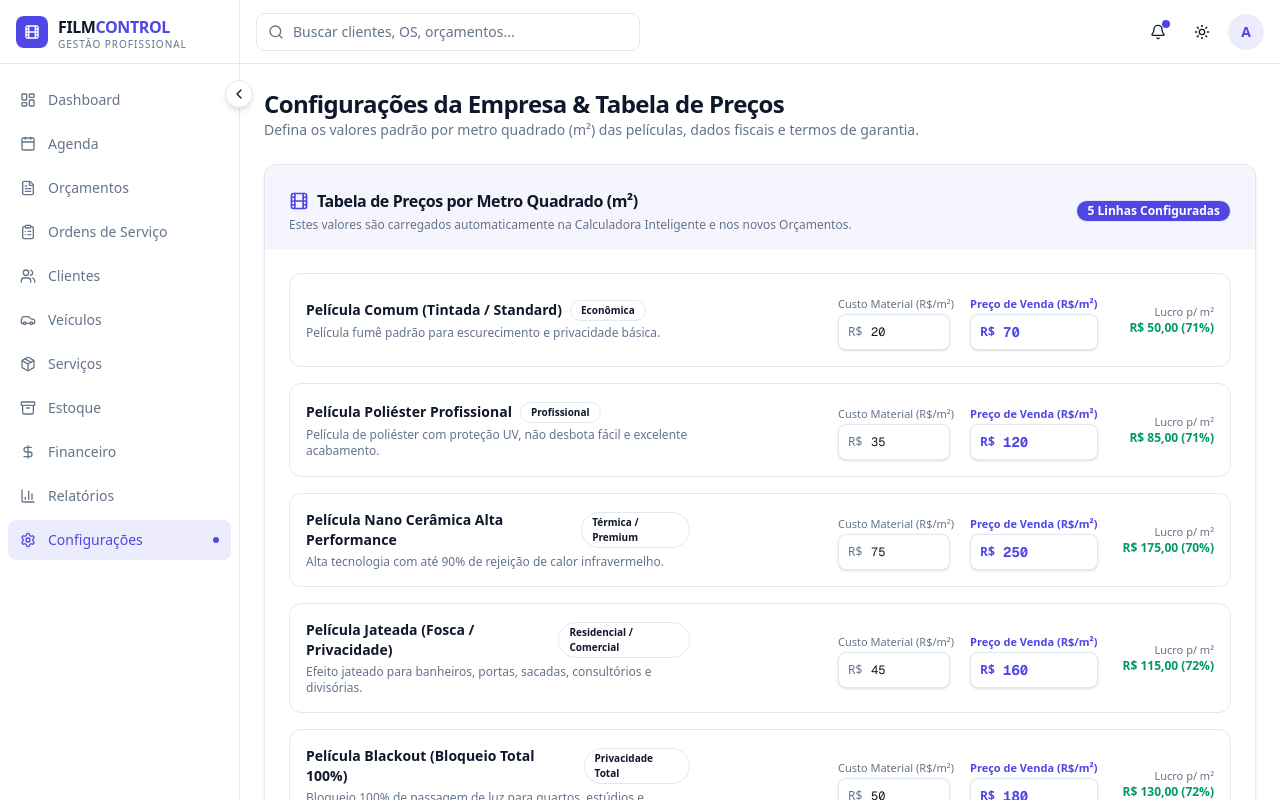
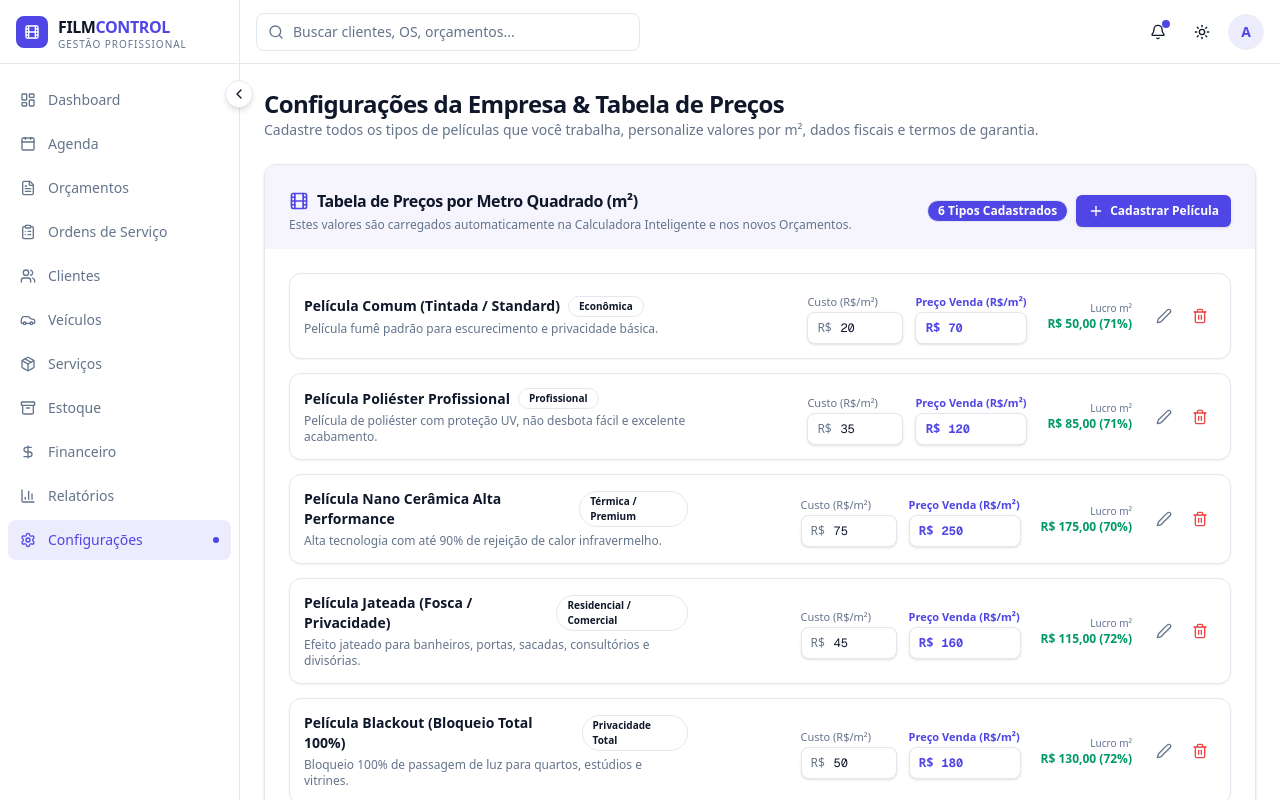
Before and after one commit to RicardoBrito-Dev/filmcontrol, a Next.js app: page /configuracoes in a window 1280 px wide. Built offline with nearby package versions, Linux system fonts and the light colour scheme.

Commit message:
feat: cadastro completo e dinamico de tipos de peliculas na tela de configuracoes

```diff
--- a/src/app/(dashboard)/configuracoes/page.tsx
+++ b/src/app/(dashboard)/configuracoes/page.tsx
@@ -14,12 +14,24 @@ import {
   Layers,
   Sparkles,
   CheckCircle2,
+  Plus,
+  Trash2,
+  Edit2,
+  Percent,
 } from 'lucide-react'
 import { Card, CardContent, CardDescription, CardHeader, CardTitle } from '@/components/ui/card'
 import { Button } from '@/components/ui/button'
 import { Input } from '@/components/ui/input'
 import { Label } from '@/components/ui/label'
 import { Badge } from '@/components/ui/badge'
+import {
+  Dialog,
+  DialogContent,
+  DialogDescription,
+  DialogFooter,
+  DialogHeader,
+  DialogTitle,
+} from '@/components/ui/dialog'
 import {
   filmPricingService,
   DEFAULT_FILM_PRICES,
@@ -48,6 +60,16 @@ export default function ConfiguracoesPage() {
 
   const [saving, setSaving] = useState(false)
 
+  // Modal para Adicionar / Editar Película
+  const [isModalOpen, setIsModalOpen] = useState(false)
+  const [editingKey, setEditingKey] = useState<string | null>(null)
+  const [modalName, setModalName] = useState('')
+  const [modalBadge, setModalBadge] = useState('Profissional')
+  const [modalCategory, setModalCategory] = useState<'AUTOMOTIVO' | 'RESIDENCIAL' | 'COMERCIAL' | 'TODOS'>('TODOS')
+  const [modalDesc, setModalDesc] = useState('')
+  const [modalCost, setModalCost] = useState<number>(30)
+  const [modalPrice, setModalPrice] = useState<number>(100)
+
   useEffect(() => {
     const loaded = filmPricingService.getPricing()
     setFilmPrices(loaded)
@@ -63,11 +85,76 @@ export default function ConfiguracoesPage() {
     }))
   }
 
+  const handleOpenAddModal = () => {
+    setEditingKey(null)
+    setModalName('')
+    setModalBadge('Profissional')
+    setModalCategory('TODOS')
+    setModalDesc('')
+    setModalCost(35)
+    setModalPrice(120)
+    setIsModalOpen(true)
+  }
+
+  const handleOpenEditModal = (key: string) => {
+    const config = filmPrices[key]
+    if (!config) return
+    setEditingKey(key)
+    setModalName(config.name)
+    setModalBadge(config.badge || 'Profissional')
+    setModalCategory(config.category || 'TODOS')
+    setModalDesc(config.description || '')
+    setModalCost(config.costPerM2 || 0)
+    setModalPrice(config.pricePerM2 || 0)
+    setIsModalOpen(true)
+  }
+
+  const handleSaveModal = (e: React.FormEvent) => {
+    e.preventDefault()
+    if (!modalName.trim()) {
+      toast({ title: 'Informe o nome da película', variant: 'destructive' })
+      return
+    }
+
+    const key = editingKey || 'film_' + Date.now()
+    const newConfig: FilmPriceConfig = {
+      id: key,
+      name: modalName.trim(),
+      badge: modalBadge.trim() || 'Personalizada',
+      category: modalCategory,
+      description: modalDesc.trim() || 'Película configurada pela loja.',
+      costPerM2: Number(modalCost) || 0,
+      pricePerM2: Number(modalPrice) || 0,
+    }
+
+    const updated = filmPricingService.updatePricing(key, newConfig)
+    setFilmPrices({ ...updated })
+    setIsModalOpen(false)
+
+    toast({
+      title: editingKey ? 'Película atualizada!' : 'Nova película cadastrada!',
+      description: `${newConfig.name} disponível para orçamentos e calculadora.`,
+      variant: 'success' as 'default',
+    })
+  }
+
+  const handleDeleteFilm = (key: string) => {
+    if (Object.keys(filmPrices).length <= 1) {
+      toast({ title: 'Você precisa manter pelo menos 1 película cadastrada', variant: 'destructive' })
+      return
+    }
+    const updated = filmPricingService.deletePricing(key)
+    setFilmPrices({ ...updated })
+    toast({
+      title: 'Película removida',
+      description: 'A película foi removida da tabela.',
+    })
+  }
+
   const handleSaveAll = (e: React.FormEvent) => {
     e.preventDefault()
     setSaving(true)
 
-    // Save film prices
     filmPricingService.saveAllPricing(filmPrices)
 
     setTimeout(() => {
@@ -80,6 +167,8 @@ export default function ConfiguracoesPage() {
     }, 500)
   }
 
+  const filmList = Object.entries(filmPrices)
+
   return (
     <div className="space-y-6 max-w-5xl">
       {/* Header */}
@@ -88,7 +177,7 @@ export default function ConfiguracoesPage() {
           Configurações da Empresa & Tabela de Preços
         </h1>
         <p className="text-sm text-muted-foreground">
-          Defina os valores padrão por metro quadrado (m²) das películas, dados fiscais e termos de garantia.
+          Cadastre todos os tipos de películas que você trabalha, personalize valores por m², dados fiscais e termos de garantia.
         </p>
       </div>
 
@@ -96,7 +185,7 @@ export default function ConfiguracoesPage() {
         {/* Tabela de Preços por m² das Películas */}
         <Card className="border-primary/30 shadow-sm">
           <CardHeader className="bg-primary/5 rounded-t-xl pb-4">
-            <div className="flex items-center justify-between">
+            <div className="flex flex-col sm:flex-row sm:items-center sm:justify-between gap-3">
               <div>
                 <CardTitle className="text-base flex items-center gap-2 text-foreground">
                   <Film className="h-5 w-5 text-primary" /> Tabela de Preços por Metro Quadrado (m²)
@@ -105,115 +194,121 @@ export default function ConfiguracoesPage() {
                   Estes valores são carregados automaticamente na Calculadora Inteligente e nos novos Orçamentos.
                 </CardDescription>
               </div>
-              <Badge variant="default" className="text-xs">
-                5 Linhas Configuradas
-              </Badge>
+
+              <div className="flex items-center gap-2">
+                <Badge variant="default" className="text-xs">
+                  {filmList.length} {filmList.length === 1 ? 'Tipo Cadastrado' : 'Tipos Cadastrados'}
+                </Badge>
+                <Button
+                  type="button"
+                  size="sm"
+                  onClick={handleOpenAddModal}
+                  className="gap-1.5 text-xs font-bold shadow-sm"
+                >
+                  <Plus className="h-4 w-4" /> Cadastrar Película
+                </Button>
+              </div>
             </div>
           </CardHeader>
+
           <CardContent className="pt-6 space-y-4">
-            <div className="grid grid-cols-1 gap-4">
-              {[
-                {
-                  key: 'comum',
-                  title: 'Película Comum (Tintada / Standard)',
-                  badge: 'Econômica',
-                  desc: 'Película fumê padrão para escurecimento e privacidade básica.',
-                },
-                {
-                  key: 'poliester',
-                  title: 'Película Poliéster Profissional',
-                  badge: 'Profissional',
-                  desc: 'Película de poliéster com proteção UV, não desbota fácil e excelente acabamento.',
-                },
-                {
-                  key: 'nano_ceramica',
-                  title: 'Película Nano Cerâmica Alta Performance',
-                  badge: 'Térmica / Premium',
-                  desc: 'Alta tecnologia com até 90% de rejeição de calor infravermelho.',
-                },
-                {
-                  key: 'jateado',
-                  title: 'Película Jateada (Fosca / Privacidade)',
-                  badge: 'Residencial / Comercial',
-                  desc: 'Efeito jateado para banheiros, portas, sacadas, consultórios e divisórias.',
-                },
-                {
-                  key: 'blackout',
-                  title: 'Película Blackout (Bloqueio Total 100%)',
-                  badge: 'Privacidade Total',
-                  desc: 'Bloqueio 100% de passagem de luz para quartos, estúdios e vitrines.',
-                },
-              ].map((item) => {
-                const config = filmPrices[item.key] || DEFAULT_FILM_PRICES[item.key]
-                const profit = config.pricePerM2 - config.costPerM2
+            <div className="grid grid-cols-1 gap-3.5">
+              {filmList.map(([key, config]) => {
+                const profit = (config.pricePerM2 || 0) - (config.costPerM2 || 0)
                 const margin = config.pricePerM2 > 0 ? (profit / config.pricePerM2) * 100 : 0
 
                 return (
                   <div
-                    key={item.key}
-                    className="rounded-xl border bg-card p-4 flex flex-col md:flex-row md:items-center justify-between gap-4 hover:border-primary/40 transition-colors"
+                    key={key}
+                    className="rounded-xl border bg-card p-3.5 flex flex-col md:flex-row md:items-center justify-between gap-4 hover:border-primary/40 transition-all shadow-xs group"
                   >
                     <div className="space-y-1 max-w-sm">
                       <div className="flex items-center gap-2">
                         <span className="font-bold text-sm text-foreground">
-                          {item.title}
+                          {config.name}
                         </span>
-                        <Badge variant="outline" className="text-[10px]">
-                          {item.badge}
-                        </Badge>
+                        {config.badge && (
+                          <Badge variant="outline" className="text-[10px] font-semibold">
+                            {config.badge}
+                          </Badge>
+                        )}
                       </div>
-                      <p className="text-xs text-muted-foreground">
-                        {item.desc}
+                      <p className="text-xs text-muted-foreground line-clamp-2">
+                        {config.description}
                       </p>
                     </div>
 
-                    <div className="flex flex-wrap items-center gap-4">
+                    <div className="flex flex-wrap items-center gap-3">
                       {/* Custo m² */}
                       <div className="space-y-1">
-                        <Label htmlFor={`cost-${item.key}`} className="text-[11px] text-muted-foreground">
-                          Custo Material (R$/m²)
+                        <Label htmlFor={`cost-${key}`} className="text-[11px] text-muted-foreground">
+                          Custo (R$/m²)
                         </Label>
                         <div className="relative">
                           <span className="absolute left-2.5 top-1/2 -translate-y-1/2 text-xs text-muted-foreground">R$</span>
                           <Input
-                            id={`cost-${item.key}`}
+                            id={`cost-${key}`}
                             type="number"
                             step="1"
                             value={config.costPerM2}
                             onChange={(e) =>
-                              handlePriceChange(item.key, 'costPerM2', Number(e.target.value))
+                              handlePriceChange(key, 'costPerM2', Number(e.target.value))
                             }
-                            className="w-28 pl-8 font-mono text-xs"
+                            className="w-24 pl-8 font-mono text-xs h-8"
                           />
                         </div>
                       </div>
 
                       {/* Venda m² */}
                       <div className="space-y-1">
-                        <Label htmlFor={`price-${item.key}`} className="text-[11px] text-primary font-bold">
-                          Preço de Venda (R$/m²)
+                        <Label htmlFor={`price-${key}`} className="text-[11px] text-primary font-bold">
+                          Preço Venda (R$/m²)
                         </Label>
                         <div className="relative">
                           <span className="absolute left-2.5 top-1/2 -translate-y-1/2 text-xs font-bold text-primary">R$</span>
                           <Input
-                            id={`price-${item.key}`}
+                            id={`price-${key}`}
                             type="number"
                             step="5"
                             value={config.pricePerM2}
                             onChange={(e) =>
-                              handlePriceChange(item.key, 'pricePerM2', Number(e.target.value))
+                              handlePriceChange(key, 'pricePerM2', Number(e.target.value))
                             }
-                            className="w-32 pl-8 font-mono font-bold text-sm text-primary border-primary/40"
+                            className="w-28 pl-8 font-mono font-bold text-xs text-primary border-primary/40 h-8"
                           />
                         </div>
                       </div>
 
                       {/* Lucro e Margem Estimada */}
-                      <div className="hidden lg:flex flex-col text-right pl-2 min-w-[100px]">
-                        <span className="text-[11px] text-muted-foreground">Lucro p/ m²</span>
+                      <div className="hidden lg:flex flex-col text-right pl-2 min-w-[90px]">
+                        <span className="text-[10px] text-muted-foreground">Lucro m²</span>
                         <span className="text-xs font-bold text-emerald-600 dark:text-emerald-400">
                           {formatCurrency(profit)} ({margin.toFixed(0)}%)
                         </span>
+                      </div>
+
+                      {/* Ações: Editar e Excluir */}
+                      <div className="flex items-center gap-1 pl-1">
+                        <Button
+                          type="button"
+                          variant="ghost"
+                          size="icon"
+                          onClick={() => handleOpenEditModal(key)}
+                          className="h-8 w-8 text-muted-foreground hover:text-foreground"
+                          title="Editar detalhes"
+                        >
+                          <Edit2 className="h-3.5 w-3.5" />
+                        </Button>
+                        <Button
+                          type="button"
+                          variant="ghost"
+                          size="icon"
+                          onClick={() => handleDeleteFilm(key)}
+                          className="h-8 w-8 text-destructive hover:bg-destructive/10"
+                          title="Excluir película"
+                        >
+                          <Trash2 className="h-3.5 w-3.5" />
+                        </Button>
                       </div>
                     </div>
                   </div>
@@ -316,12 +411,132 @@ export default function ConfiguracoesPage() {
 
         {/* Save button */}
         <div className="flex justify-end">
-          <Button type="submit" disabled={saving} className="gap-2">
+          <Button type="submit" disabled={saving} className="gap-2 font-bold">
             <Save className="h-4 w-4" />
             {saving ? 'Salvando Alterações...' : 'Salvar Todas as Configurações'}
           </Button>
         </div>
       </form>
+
+      {/* Modal para Cadastrar / Editar Tipo de Película */}
+      <Dialog open={isModalOpen} onOpenChange={setIsModalOpen}>
+        <DialogContent className="max-h-[90vh] overflow-y-auto sm:max-w-lg">
+          <DialogHeader>
+            <DialogTitle className="flex items-center gap-2 text-lg">
+              <Film className="h-5 w-5 text-primary" />
+              {editingKey ? 'Editar Tipo de Película' : 'Cadastrar Novo Tipo de Película'}
+            </DialogTitle>
+            <DialogDescription>
+              Adicione as características e valores por m² para usar na calculadora e orçamentos.
+            </DialogDescription>
+          </DialogHeader>
+
+          <form onSubmit={handleSaveModal} className="space-y-4">
+            <div className="space-y-1.5">
+              <Label className="text-xs font-semibold">Nome da Película *</Label>
+              <Input
+                placeholder="Ex: Película Carbon 70%, Película Antivandalismo PS8..."
+                value={modalName}
+                onChange={(e) => setModalName(e.target.value)}
+                required
+                className="h-9 text-sm"
+              />
+            </div>
+
+            <div className="grid grid-cols-1 gap-3 sm:grid-cols-2">
+              <div className="space-y-1.5">
+                <Label className="text-xs font-semibold">Selo / Linha</Label>
+                <Input
+                  placeholder="Ex: Premium, Térmica, Segurança..."
+                  value={modalBadge}
+                  onChange={(e) => setModalBadge(e.target.value)}
+                  className="h-9 text-xs"
+                />
+              </div>
+
+              <div className="space-y-1.5">
+                <Label className="text-xs font-semibold">Categoria Principal</Label>
+                <select
+                  value={modalCategory}
+                  onChange={(e) =>
+                    setModalCategory(
+                      e.target.value as 'AUTOMOTIVO' | 'RESIDENCIAL' | 'COMERCIAL' | 'TODOS'
+                    )
+                  }
+                  className="w-full rounded-lg border bg-background px-3 py-2 text-xs focus:outline-none focus:ring-2 focus:ring-ring h-9"
+                >
+                  <option value="TODOS">Todos (Auto & Residencial)</option>
+                  <option value="AUTOMOTIVO">🚗 Automotivo</option>
+                  <option value="RESIDENCIAL">🏠 Residencial / Arquitetura</option>
+                  <option value="COMERCIAL">🏢 Comercial / Vitrines</option>
+                </select>
+              </div>
+            </div>
+
+            <div className="grid grid-cols-1 gap-3 sm:grid-cols-2">
+              <div className="space-y-1.5">
+                <Label className="text-xs font-semibold">Custo do Material (R$/m²)</Label>
+                <div className="relative">
+                  <span className="absolute left-2.5 top-1/2 -translate-y-1/2 text-xs text-muted-foreground">R$</span>
+                  <Input
+                    type="number"
+                    step="1"
+                    min="0"
+                    placeholder="35"
+                    value={modalCost}
+                    onChange={(e) => setModalCost(Number(e.target.value))}
+                    className="pl-8 font-mono h-9 text-xs"
+                    required
+                  />
+                </div>
+              </div>
+
+              <div className="space-y-1.5">
+                <Label className="text-xs font-semibold text-primary">Preço de Venda Padrão (R$/m²)</Label>
+                <div className="relative">
+                  <span className="absolute left-2.5 top-1/2 -translate-y-1/2 text-xs font-bold text-primary">R$</span>
+                  <Input
+                    type="number"
+                    step="5"
+                    min="0"
+                    placeholder="120"
+                    value={modalPrice}
+                    onChange={(e) => setModalPrice(Number(e.target.value))}
+                    className="pl-8 font-mono font-bold text-sm text-primary border-primary/40 h-9"
+                    required
+                  />
+                </div>
+              </div>
+            </div>
+
+            <div className="space-y-1.5">
+              <Label className="text-xs font-semibold">Descrição / Benefícios</Label>
+              <textarea
+                rows={2}
+                placeholder="Ex: Alta proteção solar, 99% UV, garantia de 5 anos..."
+                value={modalDesc}
+                onChange={(e) => setModalDesc(e.target.value)}
+                className="w-full rounded-lg border bg-background px-3 py-1.5 text-xs placeholder:text-muted-foreground focus:outline-none focus:ring-2 focus:ring-ring"
+              />
+            </div>
+
+            <DialogFooter className="gap-2 sm:gap-0 pt-2 border-t">
+              <Button
+                type="button"
+                variant="outline"
+                onClick={() => setIsModalOpen(false)}
+                className="h-9"
+              >
+                Cancelar
+              </Button>
+              <Button type="submit" className="gap-1.5 font-bold h-9">
+                <Save className="h-4 w-4" />
+                {editingKey ? 'Salvar Alterações' : 'Cadastrar Película'}
+              </Button>
+            </DialogFooter>
+          </form>
+        </DialogContent>
+      </Dialog>
     </div>
   )
 }
--- a/src/services/film-pricing.service.ts
+++ b/src/services/film-pricing.service.ts
@@ -2,6 +2,7 @@ export interface FilmPriceConfig {
   id: string
   name: string
   category: 'AUTOMOTIVO' | 'RESIDENCIAL' | 'COMERCIAL' | 'TODOS'
+  badge?: string
   pricePerM2: number
   costPerM2: number
   description: string
@@ -12,41 +13,55 @@ export const DEFAULT_FILM_PRICES: Record<string, FilmPriceConfig> = {
     id: 'comum',
     name: 'Película Comum (Tintada / Standard)',
     category: 'TODOS',
+    badge: 'Econômica',
     pricePerM2: 70.0,
     costPerM2: 20.0,
-    description: 'Película fumê econômica para escurecimento e privacidade básica.',
+    description: 'Película fumê padrão para escurecimento e privacidade básica.',
   },
   poliester: {
     id: 'poliester',
     name: 'Película Poliéster Profissional',
     category: 'TODOS',
+    badge: 'Profissional',
     pricePerM2: 120.0,
     costPerM2: 35.0,
-    description: 'Película de poliéster de alta durabilidade, proteção UV e estabilidade de cor.',
+    description: 'Película de poliéster com proteção UV, não desbota fácil e excelente acabamento.',
   },
   nano_ceramica: {
     id: 'nano_ceramica',
     name: 'Película Nano Cerâmica Alta Performance',
     category: 'TODOS',
+    badge: 'Térmica / Premium',
     pricePerM2: 250.0,
     costPerM2: 75.0,
-    description: 'Tecnologia de ponta com até 90% de rejeição de calor por infravermelho.',
+    description: 'Alta tecnologia com até 90% de rejeição de calor infravermelho.',
   },
   jateado: {
     id: 'jateado',
     name: 'Película Jateada (Fosca / Privacidade)',
     category: 'RESIDENCIAL',
+    badge: 'Residencial / Comercial',
     pricePerM2: 160.0,
     costPerM2: 45.0,
-    description: 'Efeito jateado acetinado para banheiros, portas, sacadas e divisórias.',
+    description: 'Efeito jateado para banheiros, portas, sacadas, consultórios e divisórias.',
   },
   blackout: {
     id: 'blackout',
-    name: 'Película Blackout (Bloqueio 100% de Luz)',
+    name: 'Película Blackout (Bloqueio Total 100%)',
     category: 'RESIDENCIAL',
+    badge: 'Privacidade Total',
     pricePerM2: 180.0,
     costPerM2: 50.0,
-    description: 'Bloqueio total de visão e passagem de luz para quartos, estúdios e vitrines.',
+    description: 'Bloqueio 100% de passagem de luz para quartos, estúdios e vitrines.',
+  },
+  espelhada: {
+    id: 'espelhada',
+    name: 'Película Espelhada / Refletiva Prata',
+    category: 'RESIDENCIAL',
+    badge: 'Refletiva',
+    pricePerM2: 150.0,
+    costPerM2: 42.0,
+    description: 'Efeito espelhado externo para alta proteção solar e privacidade diurna.',
   },
 }
 
@@ -61,7 +76,8 @@ export const filmPricingService = {
       return DEFAULT_FILM_PRICES
     }
     try {
-      return { ...DEFAULT_FILM_PRICES, ...JSON.parse(data) }
+      const parsed = JSON.parse(data)
+      return { ...DEFAULT_FILM_PRICES, ...parsed }
     } catch {
       return DEFAULT_FILM_PRICES
     }
@@ -71,9 +87,29 @@ export const filmPricingService = {
     const current = this.getPricing()
     if (current[key]) {
       current[key] = { ...current[key], ...updates }
-      if (typeof window !== 'undefined') {
-        localStorage.setItem(STORAGE_KEY, JSON.stringify(current))
+    } else {
+      current[key] = {
+        id: key,
+        name: updates.name || 'Nova Película',
+        category: updates.category || 'TODOS',
+        badge: updates.badge || 'Personalizada',
+        pricePerM2: updates.pricePerM2 || 100,
+        costPerM2: updates.costPerM2 || 30,
+        description: updates.description || '',
+        ...updates,
       }
+    }
+    if (typeof window !== 'undefined') {
+      localStorage.setItem(STORAGE_KEY, JSON.stringify(current))
+    }
+    return current
+  },
+
+  deletePricing(key: string): Record<string, FilmPriceConfig> {
+    const current = this.getPricing()
+    delete current[key]
+    if (typeof window !== 'undefined') {
+      localStorage.setItem(STORAGE_KEY, JSON.stringify(current))
     }
     return current
   },
```
Also changed, not shown: src/components/quotes/budget-calculator-modal.tsx (+7 -13 lines).
